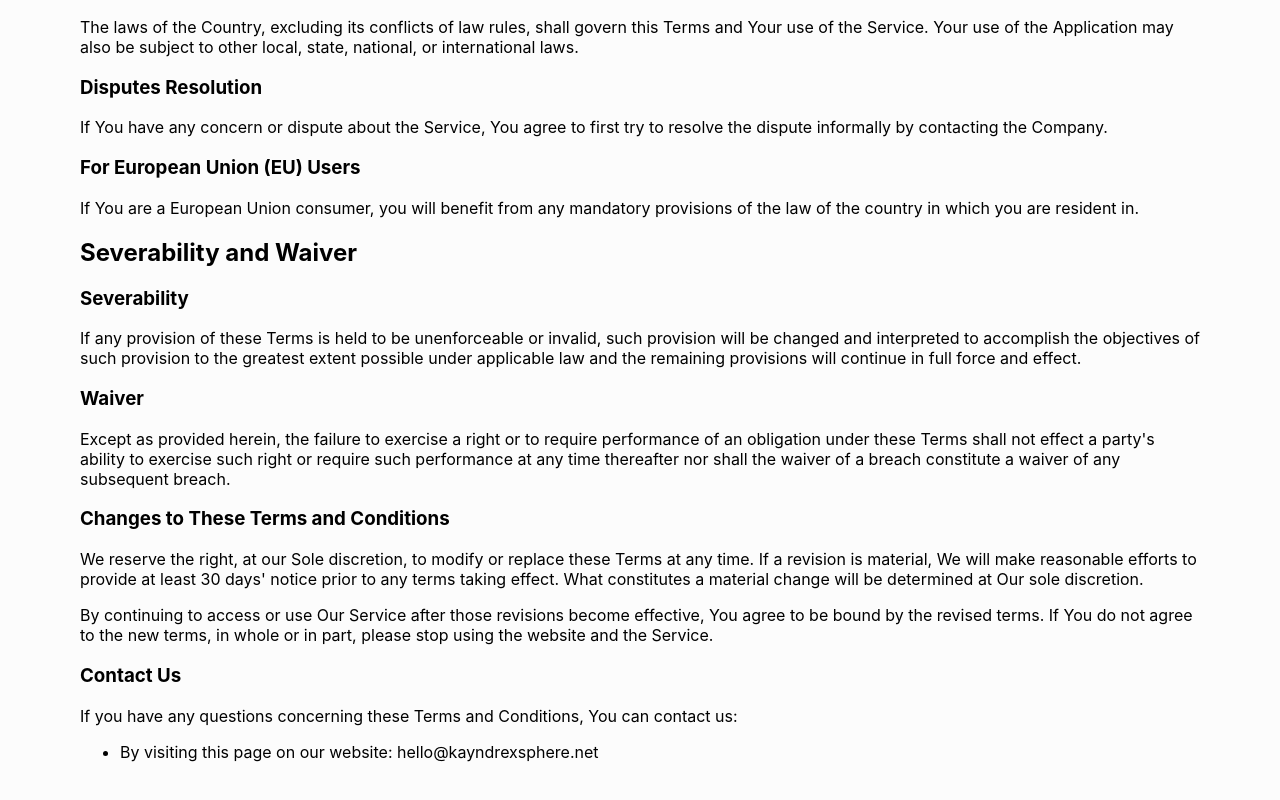
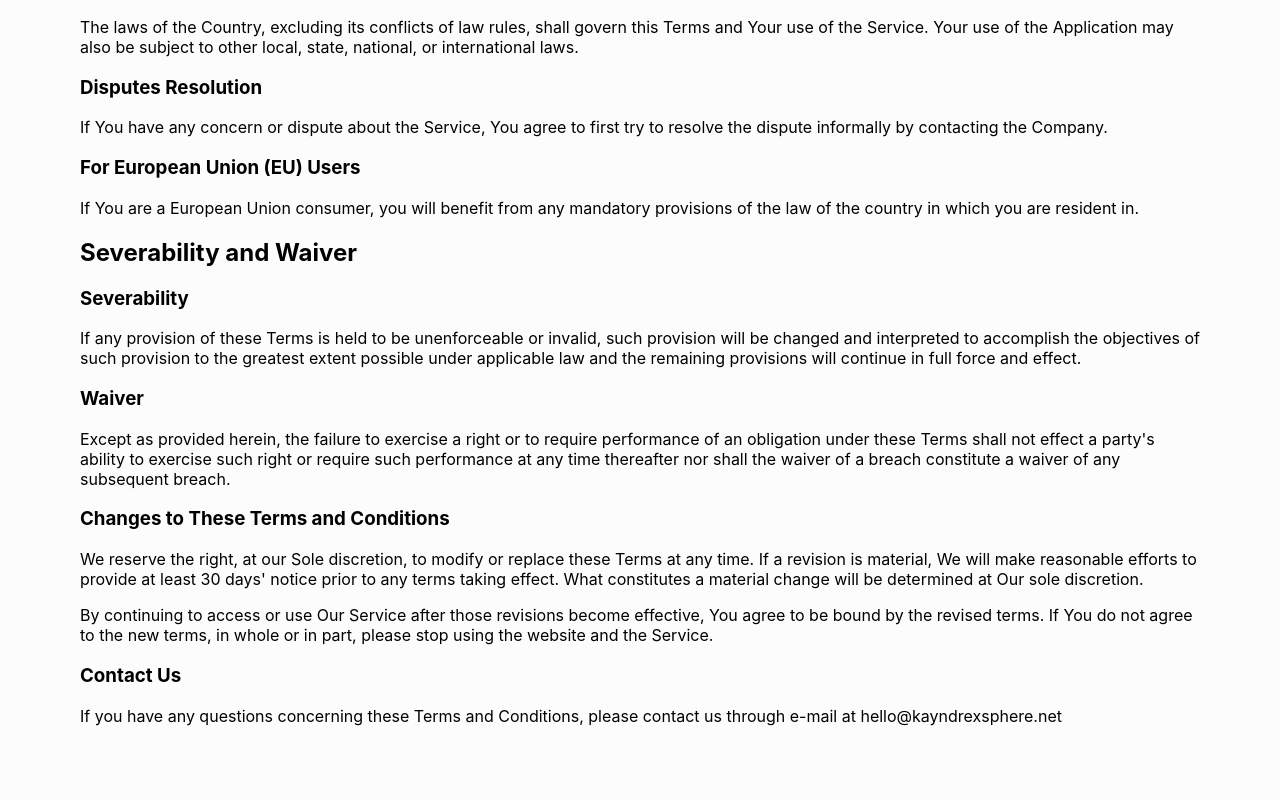
Before and after one commit to Dammysaina/kayndrex, a React (Create React App) app: page /termsandconditions in a window 1280 px wide. Shown: the part 3887-4687 px from the top of the page. After the commit the page ends 4661 px from the top, so only its background shows below. Built offline with nearby package versions, Linux system fonts and the light colour scheme.

Commit message:
made text changes in terms and conditions and also the privacy policy page  On branch main

```diff
--- a/src/components/privacypolicy.js
+++ b/src/components/privacypolicy.js
@@ -16,7 +16,7 @@ const Privacypolicy = () => {
           <h2>Introduction</h2>
           <p>
             This Privacy Policy applies to Kayndrexsphere Limited&#39;s
-            Application Software; Kayndrexsphere.com. We understand that privacy
+            and it's products and services. We understand that privacy
             is important to our customers, and we are committed to protecting
             the personal information that you share with us.
           </p>
--- a/src/components/termsandcons.js
+++ b/src/components/termsandcons.js
@@ -467,12 +467,12 @@ const Termsandcons = () => {
             <h3>Contact Us</h3>
             <p>
               If you have any questions concerning these Terms and Conditions,
-              You can contact us:
-            </p>
+               please contact us through e-mail at hello@kayndrexsphere.net
+               </p>
             <ul>
-              <li>
+              {/* <li>
                 By visiting this page on our website: hello@kayndrexsphere.net
-              </li>
+              </li> */}
             </ul>
           </div>
         </div>
```
